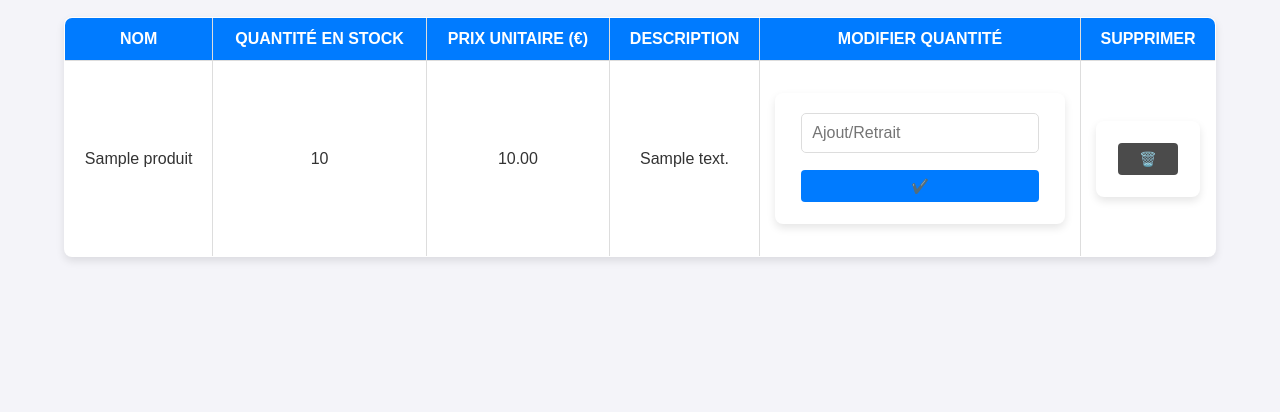
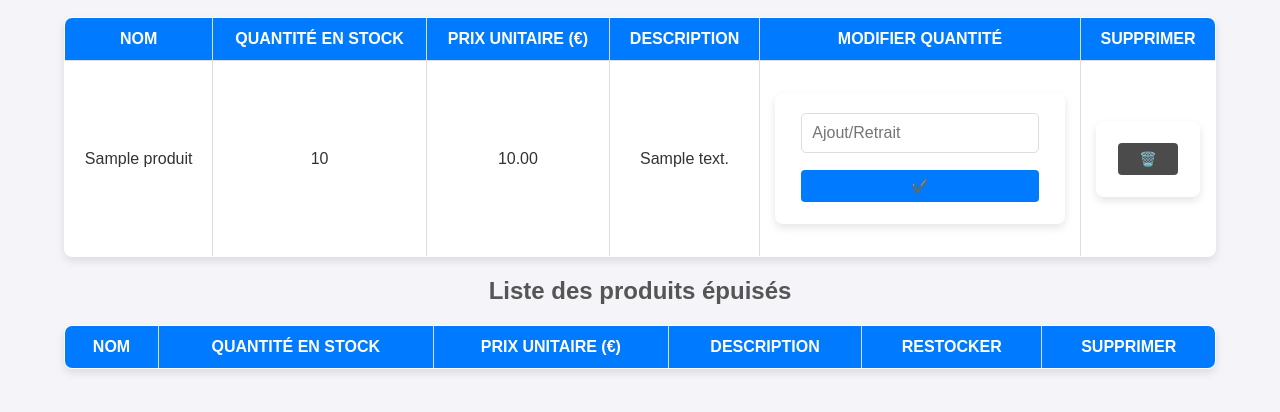
Before and after one commit to L0cky-19/LeStore, a PHP site: page /produits.php in a window 1280 px wide. Shown: the part 305-717 px from the top of the page. Run offline with PHP 8.4, Linux system fonts and the light colour scheme; the visitor is signed in with stand-in values (Sample User, id 1); tables that the repository leaves empty or names only in its code hold one stand-in row (values such as "Sample post"); lists and menus that the app fills with data are empty.

Commit message:
Add files via upload

```diff
--- a/LeStore/index.php
+++ b/LeStore/index.php
@@ -45,6 +45,7 @@
         <input type="text" name="identifiant" placeholder="Identifiant" required>
         <input type="password" name="mot_de_passe" placeholder="Mot de passe" required>
         <button type="submit">Se connecter</button>
+        <p>Pas encore de compte ? Contacte <b>Lucas</b> ou <b>Selena</b>.</p>
     </form>
 </div>
 
--- a/LeStore/produits.php
+++ b/LeStore/produits.php
@@ -41,11 +41,21 @@
         } elseif ($action === 'modifier_quantite' && $produit_id) {
             // Ajouter ou retirer une quantité
             $quantite_ajoutee = (int)$_POST['quantite_ajoutee'];
-            $stmt = $conn->prepare("UPDATE Produits SET quantite_stock = quantite_stock + :quantite_ajoutee WHERE id_produit = :id_produit");
-            $stmt->execute([
-                'quantite_ajoutee' => $quantite_ajoutee,
-                'id_produit' => $produit_id
-            ]);
+
+            // Vérifier que le stock ne devient pas négatif
+            $stmt = $conn->prepare("SELECT quantite_stock FROM Produits WHERE id_produit = :id_produit");
+            $stmt->execute(['id_produit' => $produit_id]);
+            $quantite_actuelle = $stmt->fetchColumn();
+
+            if ($quantite_actuelle + $quantite_ajoutee >= 0) {
+                $stmt = $conn->prepare("UPDATE Produits SET quantite_stock = quantite_stock + :quantite_ajoutee WHERE id_produit = :id_produit");
+                $stmt->execute([
+                    'quantite_ajoutee' => $quantite_ajoutee,
+                    'id_produit' => $produit_id
+                ]);
+            } else {
+                $message = "Erreur : La quantité ne peut pas être négative.";
+            }
         } elseif ($action === 'supprimer' && $produit_id) {
             // Supprimer un produit
             $stmt = $conn->prepare("DELETE FROM Produits WHERE id_produit = :id_produit");
@@ -54,10 +64,15 @@
     }
 }
 
-// Récupérer les produits
-$stmt = $conn->prepare("SELECT * FROM Produits");
+// Récupérer les produits disponibles
+$stmt = $conn->prepare("SELECT * FROM Produits WHERE quantite_stock > 0");
 $stmt->execute();
-$produits = $stmt->fetchAll();
+$produits_disponibles = $stmt->fetchAll();
+
+// Récupérer les produits épuisés
+$stmt = $conn->prepare("SELECT * FROM Produits WHERE quantite_stock = 0");
+$stmt->execute();
+$produits_epuises = $stmt->fetchAll();
 ?>
 
 <!DOCTYPE html>
@@ -92,7 +107,7 @@
         <?php endif; ?>
     <?php endif; ?>
 
-    <!-- Liste des produits -->
+    <!-- Liste des produits disponibles -->
     <h2>Liste des produits disponibles</h2>
     <table border="1">
         <thead>
@@ -108,7 +123,7 @@
             </tr>
         </thead>
         <tbody>
-            <?php foreach ($produits as $produit): ?>
+            <?php foreach ($produits_disponibles as $produit): ?>
                 <tr>
                     <td><?= htmlspecialchars($produit['nom_produit']) ?></td>
                     <td><?= htmlspecialchars($produit['quantite_stock']) ?></td>
@@ -137,5 +152,51 @@
             <?php endforeach; ?>
         </tbody>
     </table>
+
+    <!-- Liste des produits épuisés -->
+    <h2>Liste des produits épuisés</h2>
+    <table border="1">
+        <thead>
+            <tr>
+                <th>Nom</th>
+                <th>Quantité en Stock</th>
+                <th>Prix Unitaire (€)</th>
+                <th>Description</th>
+                <?php if ($isAdmin): ?>
+                    <th>Restocker</th>
+                    <th>Supprimer</th>
+                <?php endif; ?>
+            </tr>
+        </thead>
+        <tbody>
+            <?php foreach ($produits_epuises as $produit): ?>
+                <tr>
+                    <td><?= htmlspecialchars($produit['nom_produit']) ?></td>
+                    <td><?= htmlspecialchars($produit['quantite_stock']) ?></td>
+                    <td><?= htmlspecialchars(number_format($produit['prix_unitaire'], 2)) ?></td>
+                    <td><?= htmlspecialchars($produit['description'] ?? 'N/A') ?></td>
+                    <?php if ($isAdmin): ?>
+                        <!-- Colonne pour restocker le produit -->
+                        <td>
+                            <form method="POST">
+                                <input type="hidden" name="produit_id" value="<?= $produit['id_produit'] ?>">
+                                <input type="hidden" name="action" value="modifier_quantite">
+                                <input type="number" name="quantite_ajoutee" placeholder="Quantité à ajouter" min="1" required>
+                                <button type="submit">Restocker</button>
+                            </form>
+                        </td>
+                        <!-- Colonne pour supprimer le produit -->
+                        <td>
+                            <form method="POST">
+                                <input type="hidden" name="produit_id" value="<?= $produit['id_produit'] ?>">
+                                <input type="hidden" name="action" value="supprimer">
+                                <button type="submit">🗑️</button>
+                            </form>
+                        </td>
+                    <?php endif; ?>
+                </tr>
+            <?php endforeach; ?>
+        </tbody>
+    </table>
 </body>
 </html>
```
Also changed, not shown: LeStore/ventes.php (+35 -12 lines).
